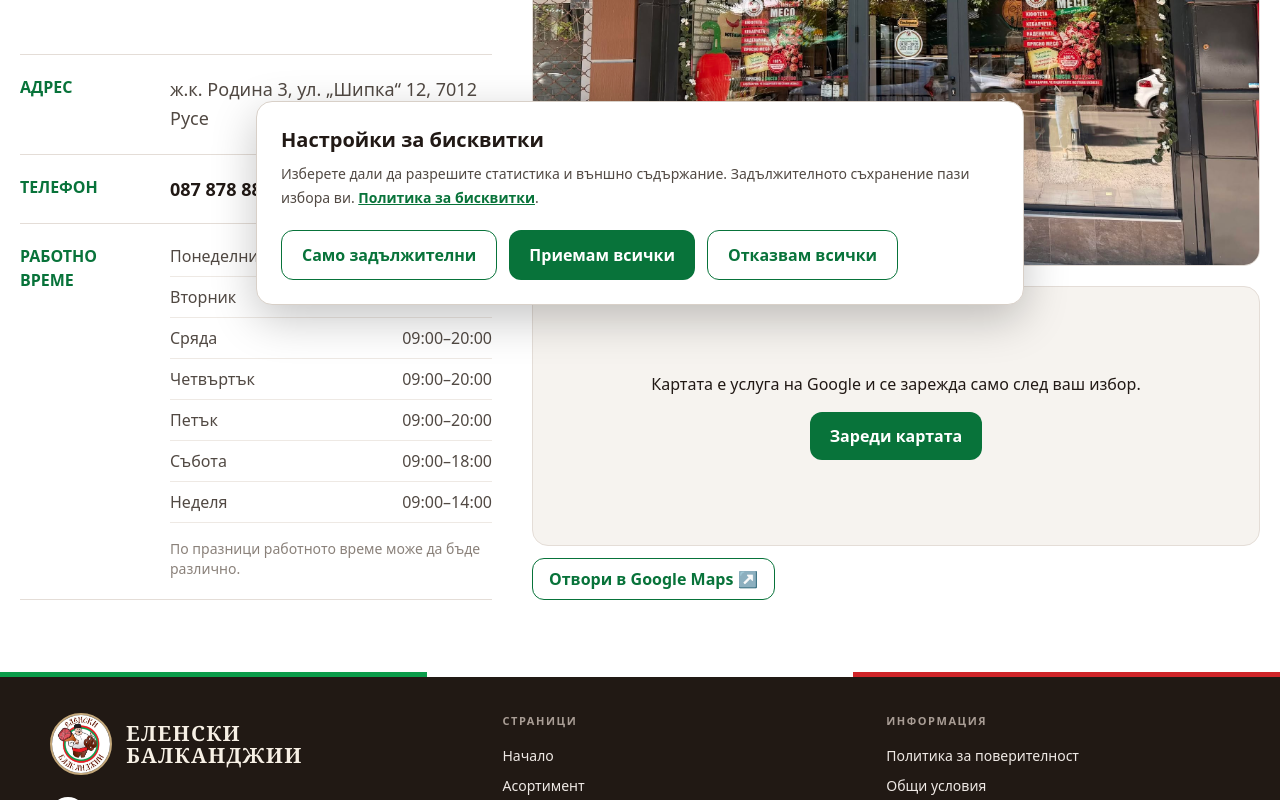
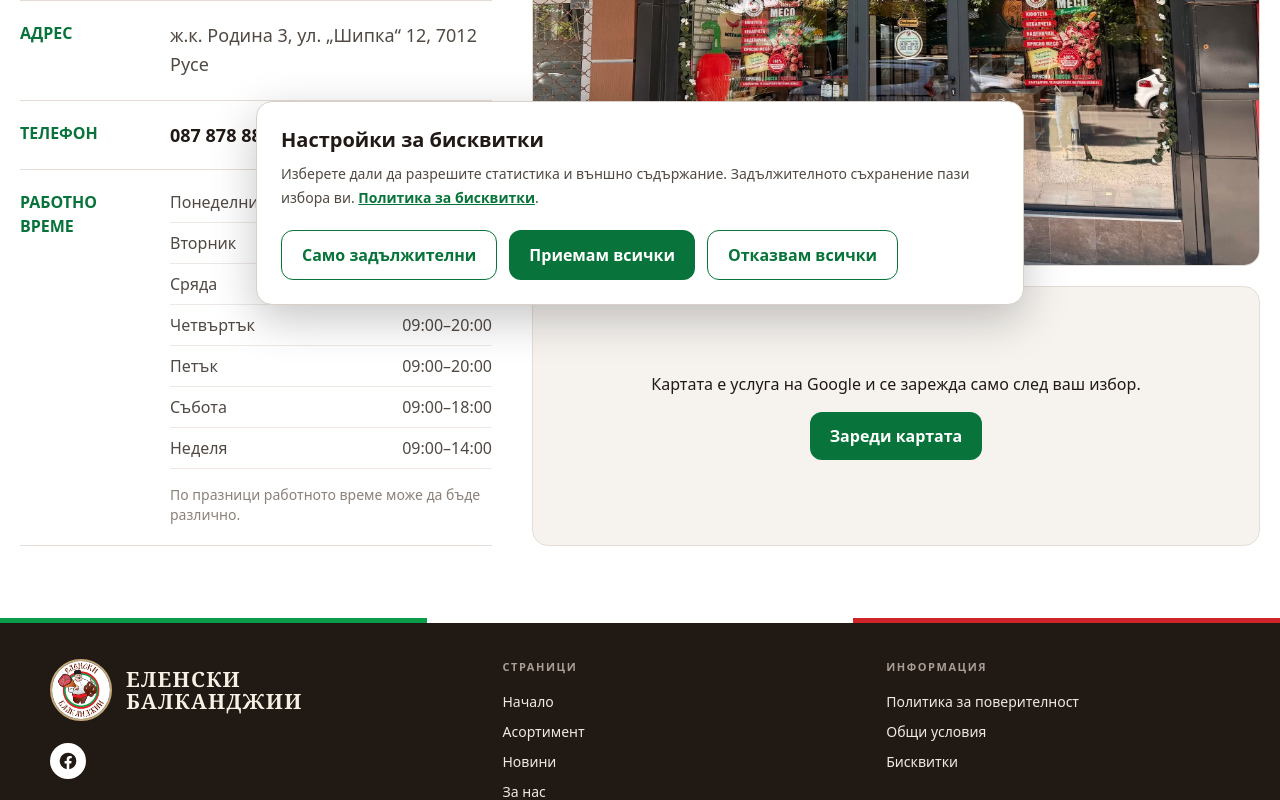
Before and after one commit to viktor132607/ElenskiBalkandzii.Client, a Next.js app: page /contact in a window 1280 px wide. Shown: the part 479-1279 px from the top of the page. Built offline with nearby package versions, Linux system fonts and the light colour scheme; no server answers.

Commit message:
Remove duplicate Google Maps link below embedded map

```diff
--- a/src/components/ConsentMap.tsx
+++ b/src/components/ConsentMap.tsx
@@ -12,13 +12,11 @@ export default function ConsentMap() {
   const address = useSiteContent()[language].contact.address;
   const query = encodeURIComponent(address);
   const mapUrl = `https://www.google.com/maps?q=${query}&output=embed`;
-  const directionsUrl = `https://www.google.com/maps/search/?api=1&query=${query}`;
   return <div className="space-y-3">
     {(loaded || choice === "accepted") ? <iframe title={language === "bg" ? "Google карта — Еленски Балканджии, Русе" : "Google Map — Elenski Balkandzhii, Ruse"} src={mapUrl} className="block h-[260px] w-full rounded-2xl border border-[#e4ddd7]" loading="lazy" referrerPolicy="no-referrer-when-downgrade" allowFullScreen />
     : <div className="flex h-[260px] flex-col items-center justify-center gap-4 rounded-2xl border border-[#e4ddd7] bg-[#f6f3ef] p-6 text-center">
       <p>{language === "bg" ? "Картата е услуга на Google и се зарежда само след ваш избор." : "The map is provided by Google and loads only when you choose to view it."}</p>
       <button type="button" onClick={() => setLoaded(true)} className="rounded-xl bg-[#08733a] px-5 py-3 font-bold text-white">{language === "bg" ? "Зареди картата" : "Load map"}</button>
     </div>}
-    <a href={directionsUrl} target="_blank" rel="noopener noreferrer" className="inline-block rounded-xl border border-[#08733a] px-4 py-2 font-bold text-[#08733a]">{language === "bg" ? "Отвори в Google Maps ↗" : "Open in Google Maps ↗"}</a>
   </div>;
 }
```
